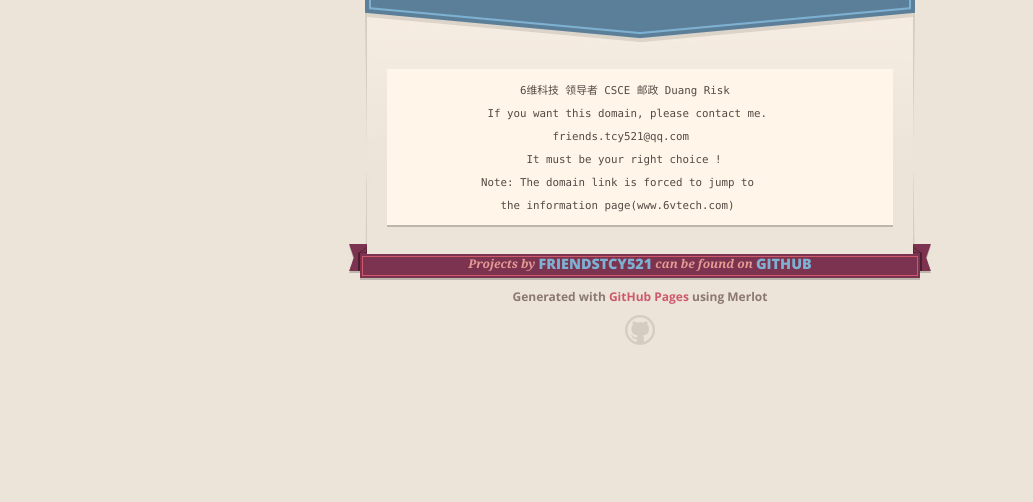
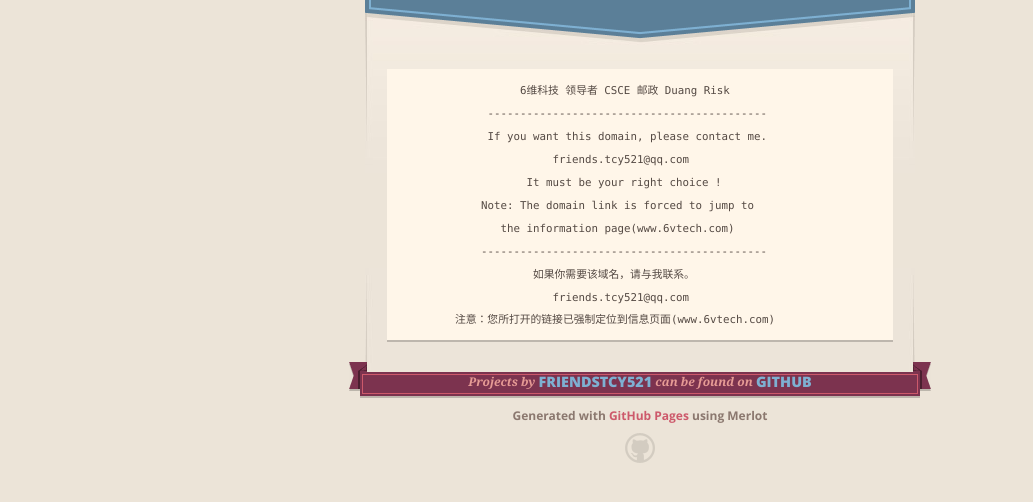
Before and after one commit to friendstcy521/friendstcy521.github.io, a plain HTML site: page index.html in a window 1280 px wide. Shown: the part 172-674 px from the top of the page, without its empty margins (0-1033 px from the left). Drawn offline with nearby package versions, Linux system fonts and the light colour scheme.

Commit message:
Replace master branch with page content via GitHub

```diff
--- a/index.html
+++ b/index.html
@@ -46,11 +46,16 @@
 
       <section id="main_content">
         <pre><code>                   6维科技 领导者 CSCE 邮政 Duang Risk
+              -------------------------------------------
               If you want this domain, please contact me.
                         friends.tcy521@qq.com
                     It must be your right choice !
              Note: The domain link is forced to jump to
                 the information page(www.6vtech.com)
+             --------------------------------------------
+                     如果你需要该域名，请与我联系。
+                        friends.tcy521@qq.com
+         注意：您所打开的链接已强制定位到信息页面(www.6vtech.com)
 </code></pre>
       </section>
 
--- a/params.json
+++ b/params.json
@@ -1 +1 @@
-{"name":"Friendstcy521.GitHub.io","tagline":"friendstcy521 is your right choice !","body":"                         \r\n                       6维科技 领导者 CSCE 邮政 Duang Risk \r\n                  If you want this domain, please contact me.\r\n                            friends.tcy521@qq.com\r\n                        It must be your right choice !\r\n                 Note: The domain link is forced to jump to \r\n                    the information page(www.6vtech.com)\r\n","google":"","note":"Don't delete this file! It's used internally to help with page regeneration."}
+{"name":"Friendstcy521.GitHub.io","tagline":"friendstcy521 is your right choice !","body":"                         \r\n                       6维科技 领导者 CSCE 邮政 Duang Risk\r\n                  ------------------------------------------- \r\n                  If you want this domain, please contact me.\r\n                            friends.tcy521@qq.com\r\n                        It must be your right choice !\r\n                 Note: The domain link is forced to jump to \r\n                    the information page(www.6vtech.com)\r\n                 --------------------------------------------\r\n                         如果你需要该域名，请与我联系。\r\n                            friends.tcy521@qq.com\r\n             注意：您所打开的链接已强制定位到信息页面(www.6vtech.com)\r\n\r\n\r\n\r\n\r\n","google":"","note":"Don't delete this file! It's used internally to help with page regeneration."}
```
